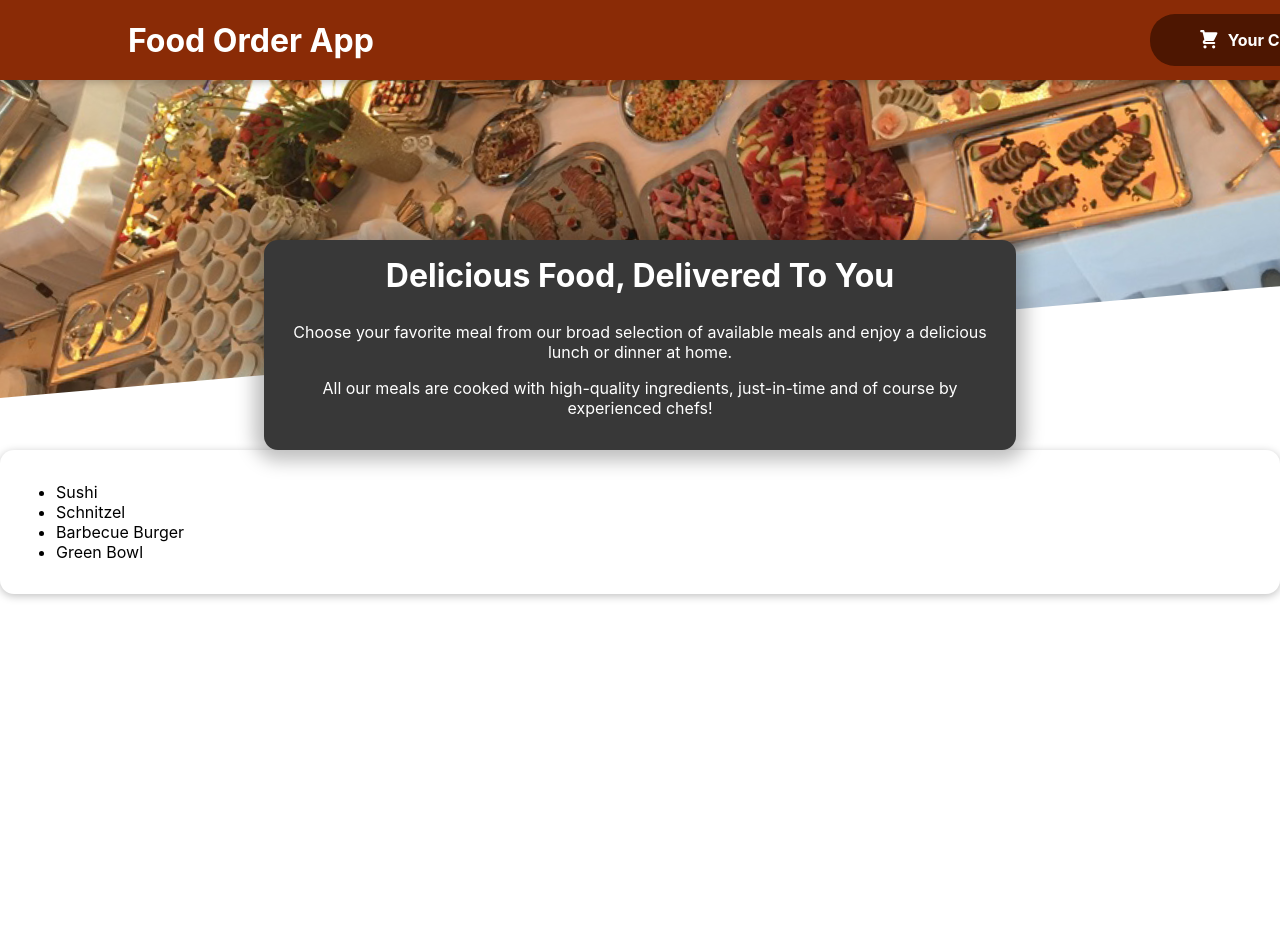
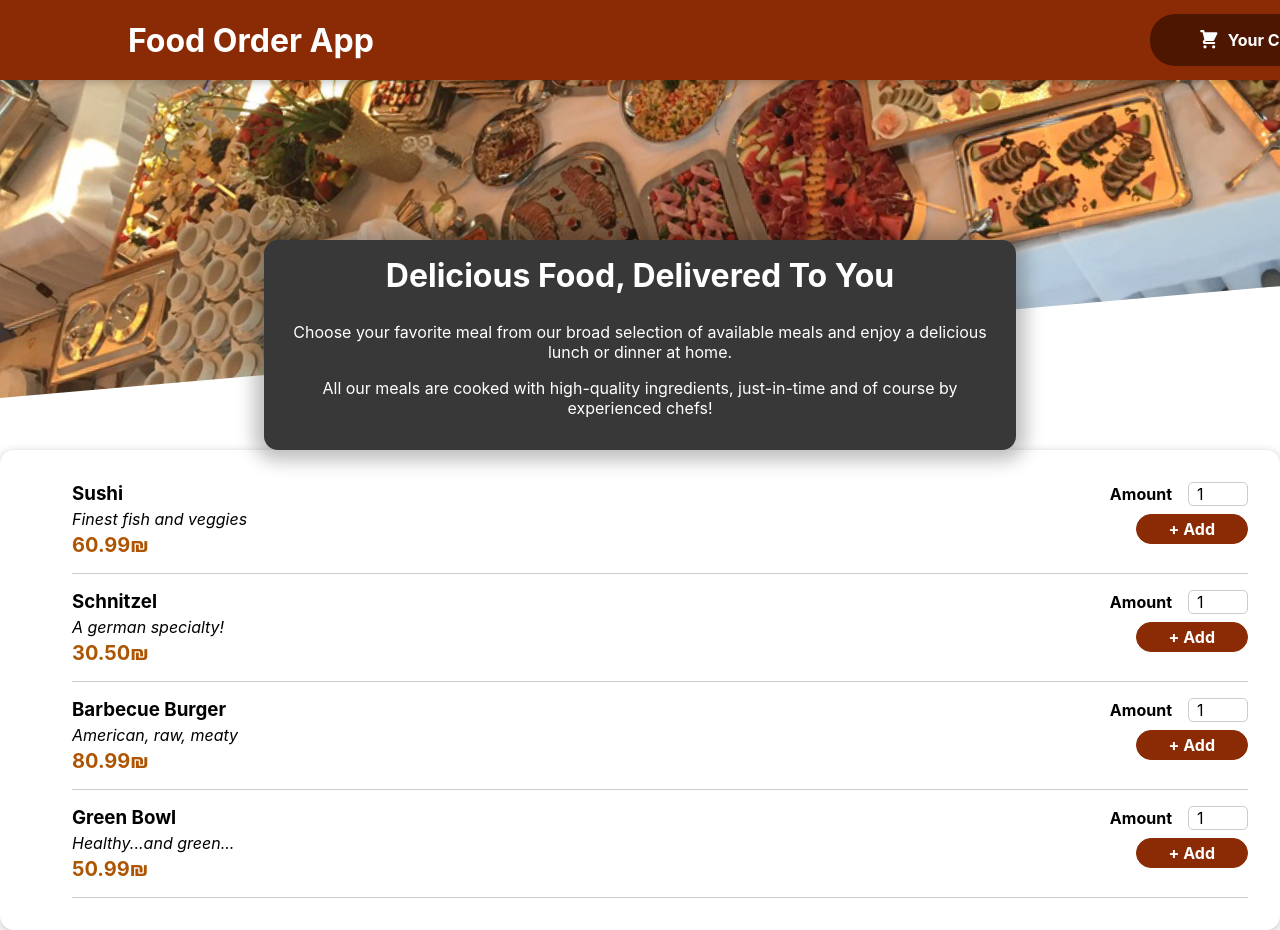
Before and after one commit to noa224011/food-order-app, a React (Create React App) app in the folder client/: page / in a window 1280 px wide. Before the commit the page ends 800 px from the top, so only its background shows below. Built offline with nearby package versions, Linux system fonts and the light colour scheme.

Commit message:
MealItem iside AvailableMeals

```diff
--- a/client/src/components/Meals/AvailableMeals/AvailableMeals.js
+++ b/client/src/components/Meals/AvailableMeals/AvailableMeals.js
@@ -1,5 +1,6 @@
 import classes from "./AvailableMeals.module.css";
 import Card from "../../UI/Card/Card";
+import MealItem from "../MealItem/MealItem";
 
 const DUMMY_MEALS = [
   {
@@ -29,7 +30,15 @@
 ];
 
 function AvailableMeals() {
-  const mealsList = DUMMY_MEALS.map((meal) => <li>{meal.name}</li>);
+  const mealsList = DUMMY_MEALS.map((meal) => (
+    <MealItem
+      key={meal.id}
+      id={meal.id}
+      name={meal.name}
+      description={meal.description}
+      price={meal.price}
+    ></MealItem>
+  ));
   return (
     <Card className={classes.meals}>
       <ul>{mealsList}</ul>
```
